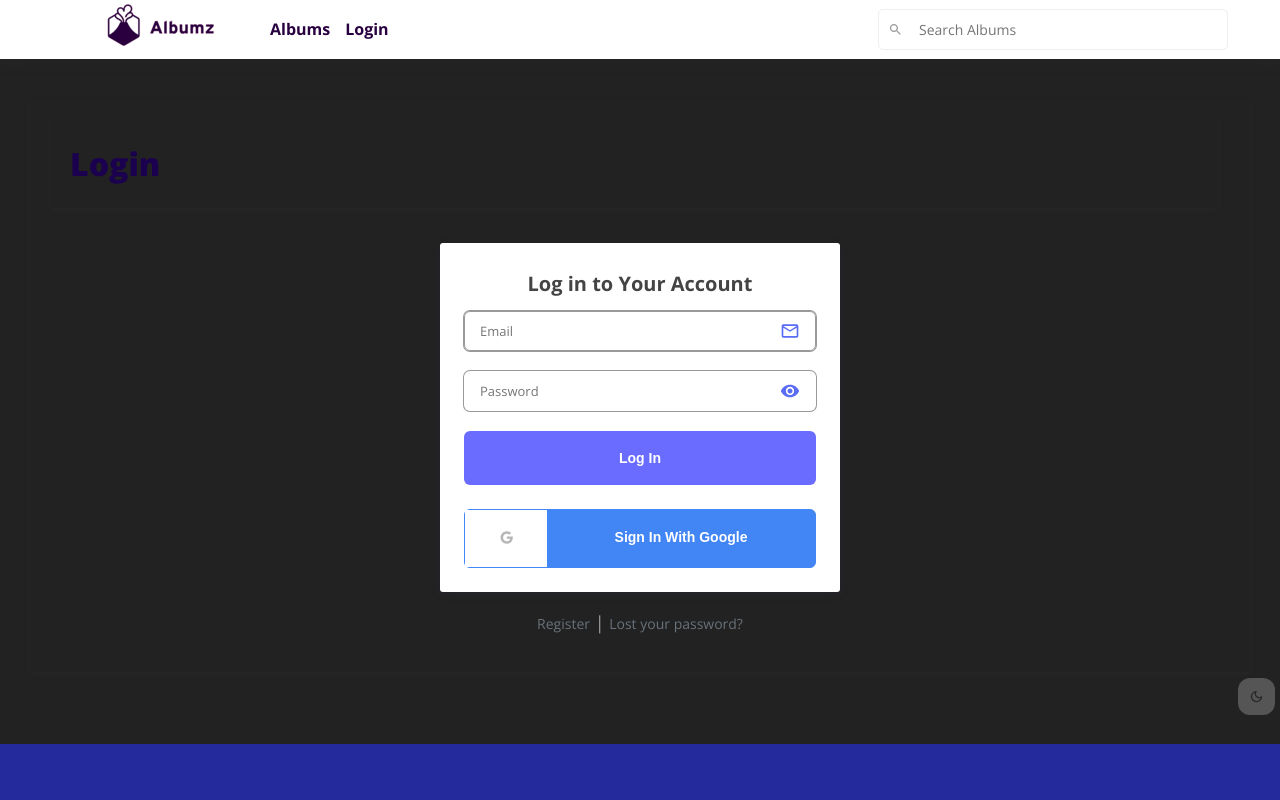
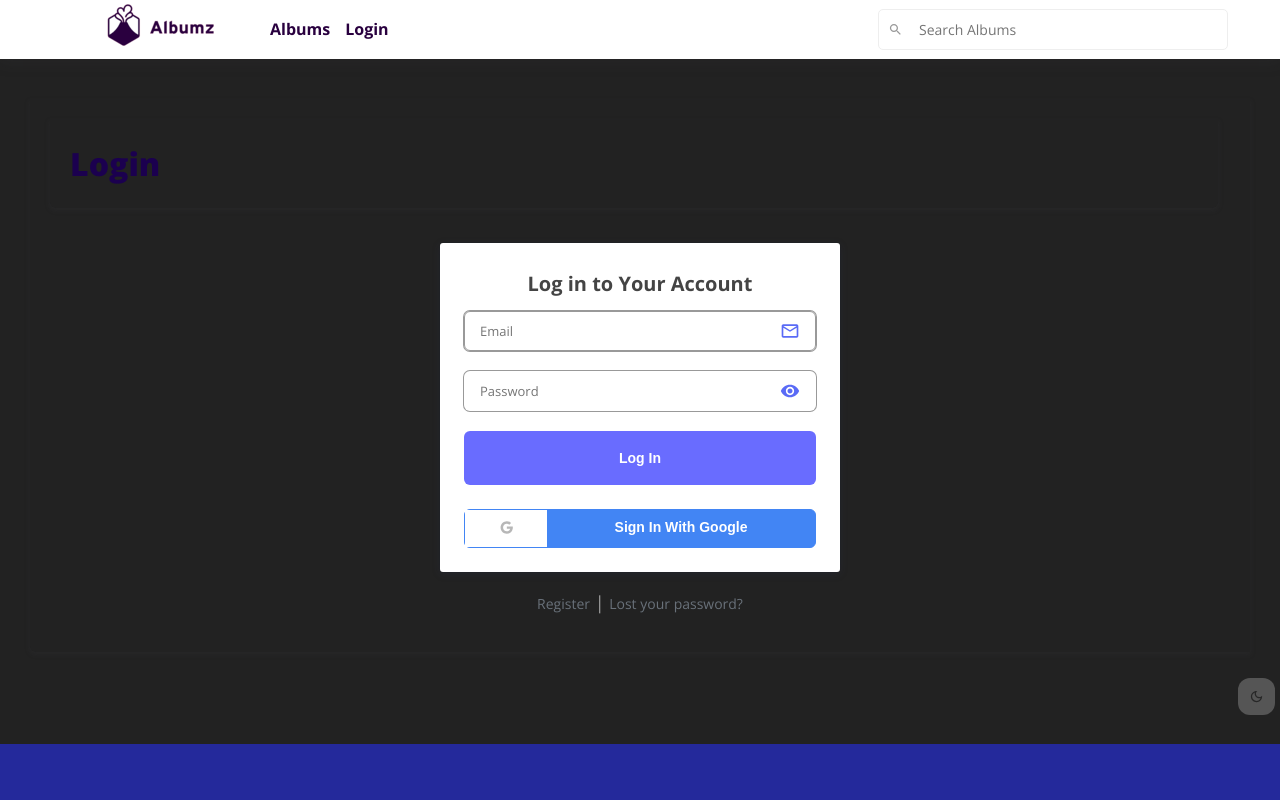
Before and after one commit to esteemayo/next-albumz-client, a Next.js app: page /auth/login in a window 1280 px wide. Shown: the top 800 px of the page. Built offline with nearby package versions, Linux system fonts and the light colour scheme; no server answers.

Commit message:
styled google button

```diff
--- a/styles/Login.module.scss
+++ b/styles/Login.module.scss
@@ -241,7 +241,7 @@
 
       .socialLoginIcon {
         flex: 1;
-        padding: 2rem 1rem;
+        padding: 1rem;
         background-color: #fff;
       }
 
@@ -249,7 +249,7 @@
         flex: 4;
         height: 100%;
         color: #fff;
-        padding: 2rem 1rem;
+        padding: 1rem;
       }
     }
   }
```
